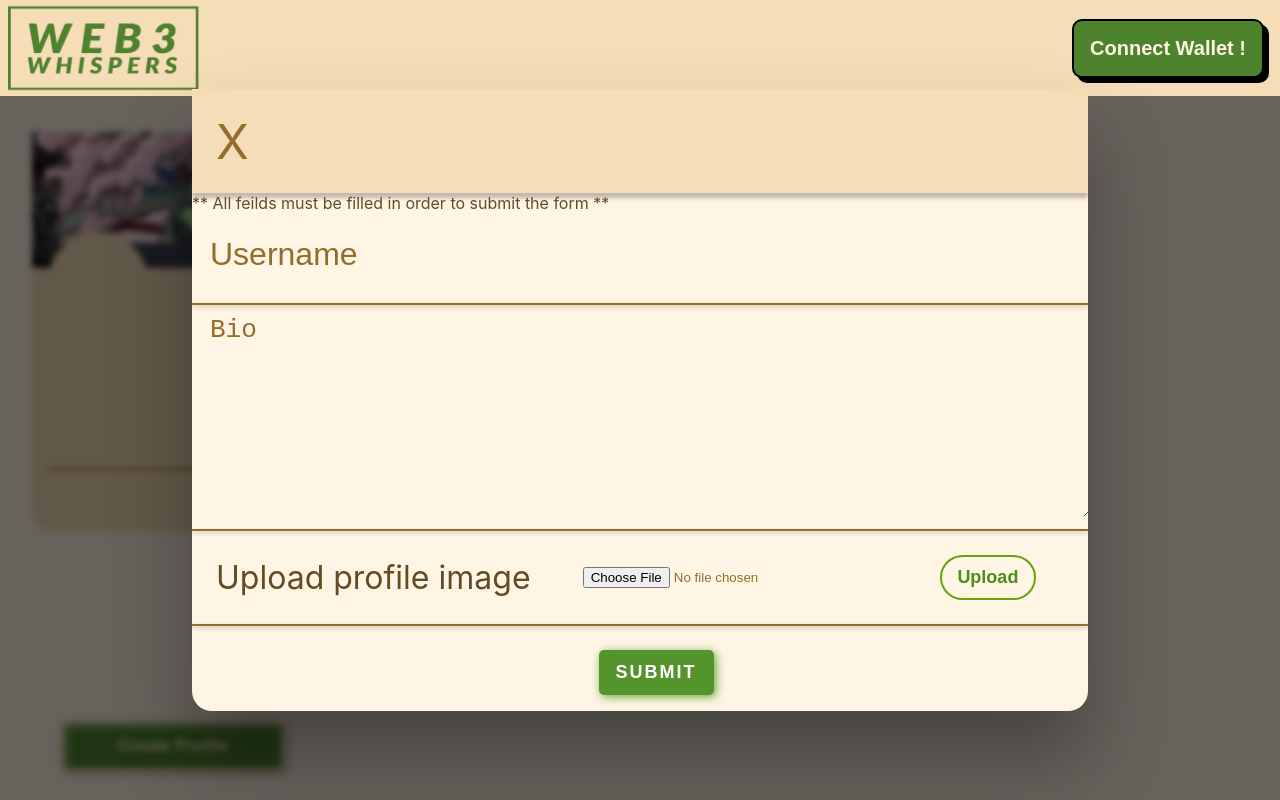
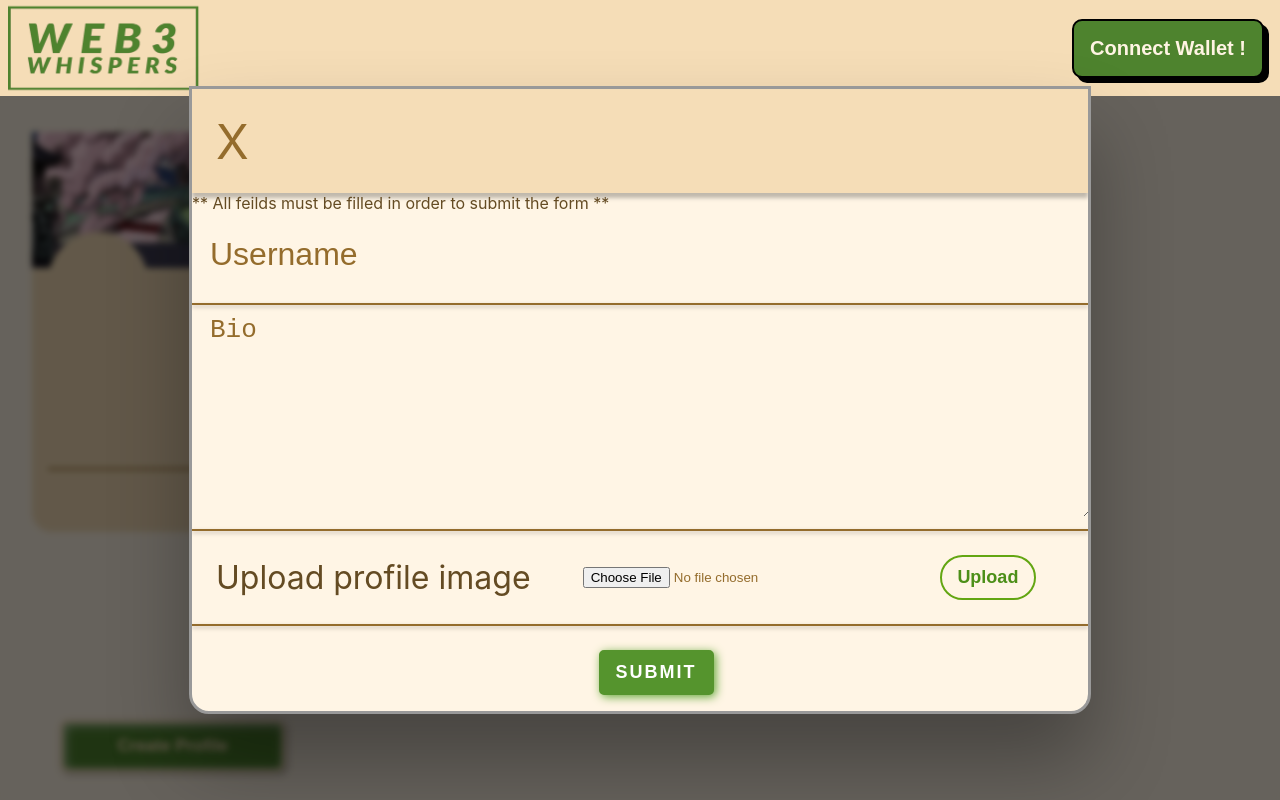
Before and after one commit to xnki7/Web3-Whispers, a React (Create React App) app: page / in a window 1280 px wide. Both pictures are taken after a click on the button "Create Profile". Built offline with nearby package versions, Linux system fonts and the light colour scheme.

Commit message:
border stuff

```diff
--- a/src/components/CreateProfile.css
+++ b/src/components/CreateProfile.css
@@ -12,6 +12,7 @@
   z-index: 10;
   background-color: #fff5e5;
   border-radius: 0px 0px 20px 20px;
+  border: solid 3px#999999;
   max-height: 95vh;
 }
 
--- a/src/components/InputBox.css
+++ b/src/components/InputBox.css
@@ -17,6 +17,7 @@
   z-index: 10;
   background-color: #fff5e5;
   border-radius: 0px 0px 20px 20px;
+  border: solid 3px#999999;
   max-height: 95vh;
 }
 
--- a/src/components/PostModal.css
+++ b/src/components/PostModal.css
@@ -15,6 +15,7 @@
   border-radius: 0px 0px 20px 20px;
   box-shadow: 0 2px 10px rgba(0, 0, 0, 0.15);
   padding: 0px;
+  border: solid 3px #999999;
 }
 
 .PostModal .header {
```
